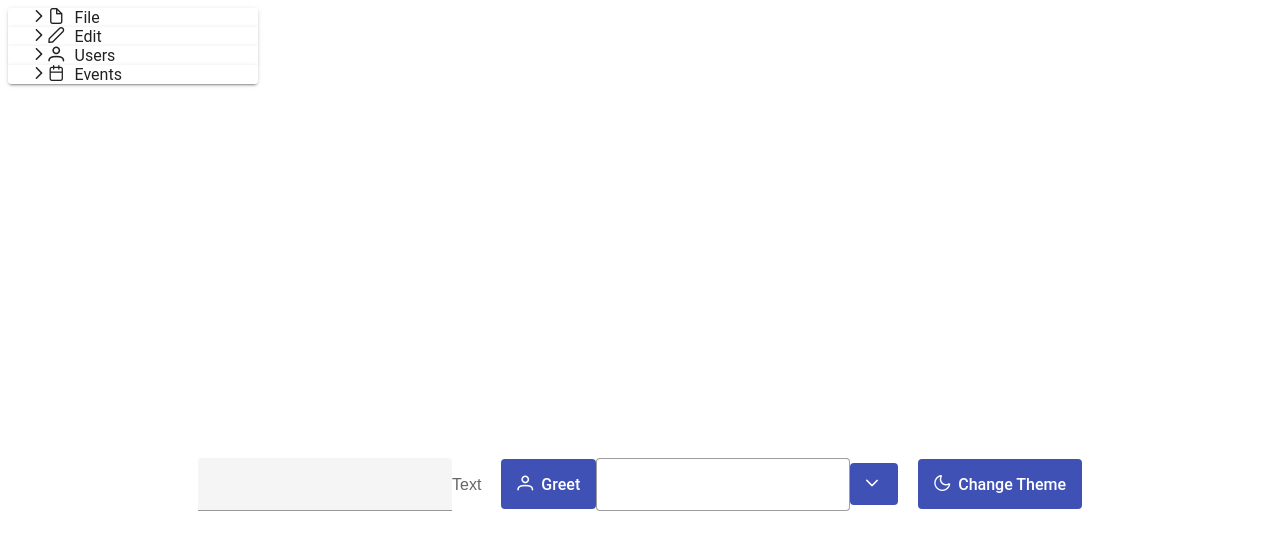
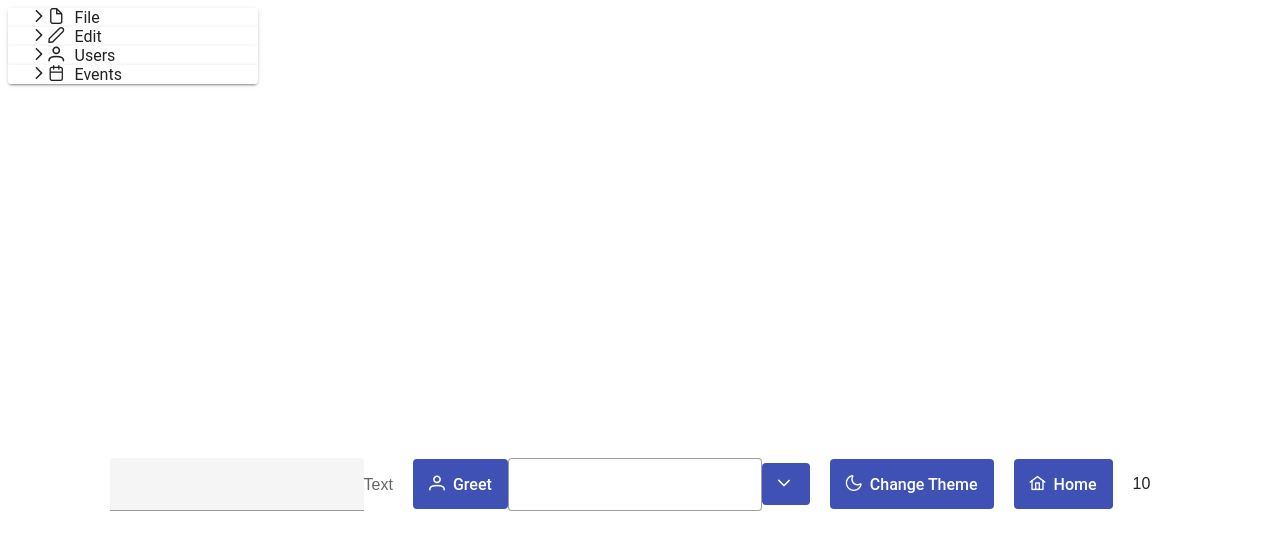
Before and after one commit to Glavyanov/VueJS-Education, a Vue app in the folder PrimeVue/app-demo/: page / in a window 1280 px wide. Shown: the top 550 px of the page. Built offline with nearby package versions, Linux system fonts and the light colour scheme.

Commit message:
add pinia basic

```diff
--- a/PrimeVue/app-demo/package.json
+++ b/PrimeVue/app-demo/package.json
@@ -9,9 +9,10 @@
   },
   "dependencies": {
     "core-js": "^3.8.3",
+    "pinia": "^2.1.6",
     "primeicons": "^6.0.1",
     "primevue": "^3.27.0",
-    "vue": "^3.2.13"
+    "vue": "^3.3.0"
   },
   "devDependencies": {
     "@babel/core": "^7.12.16",
--- a/PrimeVue/app-demo/src/App.vue
+++ b/PrimeVue/app-demo/src/App.vue
@@ -26,7 +26,16 @@
     @click="isDark = !isDark"
     :icon="icon"
     style="margin-left: 20px; height: 50px"
-  ></ButtonBase>
+    ></ButtonBase>
+    <ButtonBase
+      :label="store.name"
+      @click="store.increment"
+      icon="pi pi-home"
+      style="margin-left: 20px; height: 50px"
+    ></ButtonBase>
+    <span class="p-float-label p-input-filled" style="margin-left: 20px; margin-right: 20px;">
+      {{ store.count }}
+    </span>
   </div>
 </template>
 
@@ -35,6 +44,7 @@ import { ref, watch} from "vue";
 import { useToast } from "primevue/usetoast";
 import { usePrimeVue } from "primevue/config";
 import PanelMenu from 'primevue/panelmenu';
+import { useCounterStore } from './store/counterStore.js';
 
 const PrimeVue = usePrimeVue();
 
@@ -47,6 +57,7 @@ const toast = useToast();
 const items = ref([]);
 const dateTest = new Date("1970-01-14T14:35:14.200Z").toISOString();
 const refDate = ref(dateTest);
+const store = useCounterStore();
 
 const greet = () => {
   toast.add({
--- a/PrimeVue/app-demo/src/main.js
+++ b/PrimeVue/app-demo/src/main.js
@@ -1,4 +1,5 @@
 import { createApp } from "vue";
+import { createPinia } from 'pinia';
 import App from "./App.vue";
 import PrimeVue from "primevue/config";
 import InputText from "primevue/inputtext";
@@ -12,10 +13,11 @@ import "primevue/resources/primevue.min.css";
 import "primeicons/primeicons.css";
 
 const app = createApp(App);
+const pinia = createPinia();
 
 app.use(PrimeVue);
 app.use(ToastService);
-
+app.use(pinia);
 app.component("InputText", InputText);
 app.component("ButtonBase", Button);
 app.component("ToastBase", Toast);
--- /dev/null
+++ b/PrimeVue/app-demo/src/store/counterStore.js
@@ -0,0 +1,13 @@
+import { defineStore } from 'pinia';
+import { ref, computed} from 'vue';
+
+export const useCounterStore = defineStore('counter', () => {
+    const count = ref(10);
+    const name = ref('Home');
+    const doubleCount = computed(() => count.value * 2);
+    function increment() {
+      count.value++
+    }
+
+    return { count, name, doubleCount, increment }
+  })
```
Also changed, not shown: 1 other file (tests, documents, lock files or other folders).
